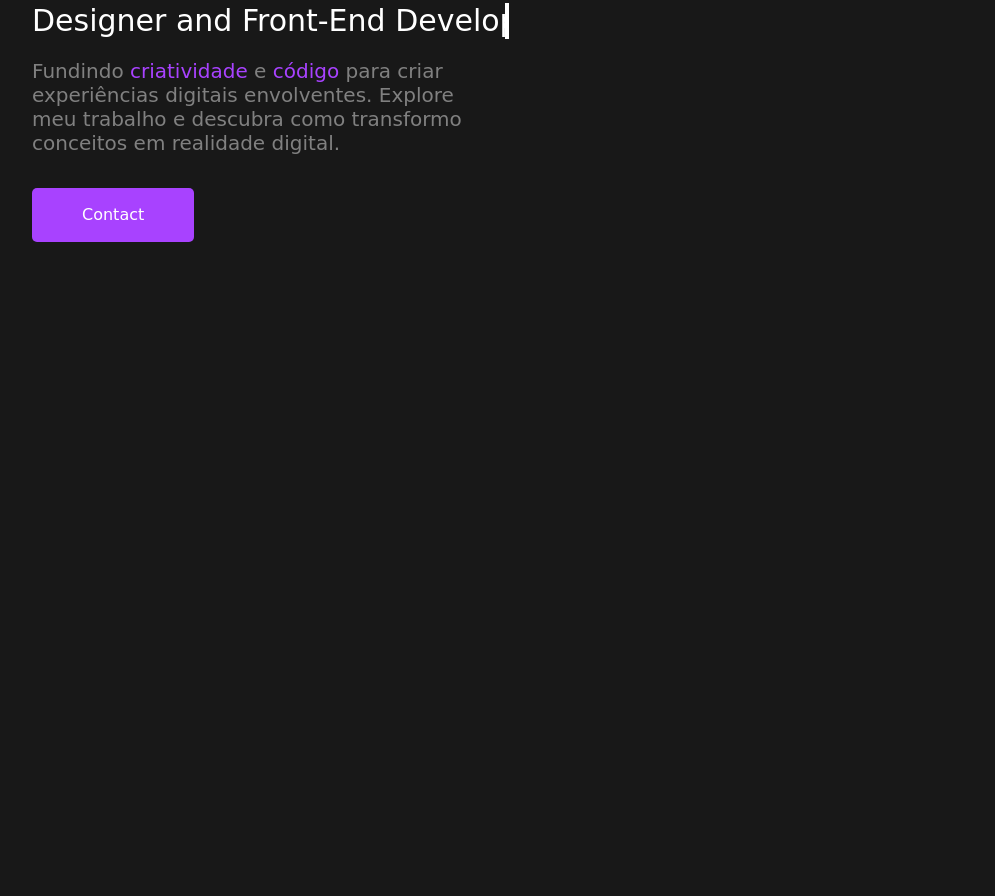
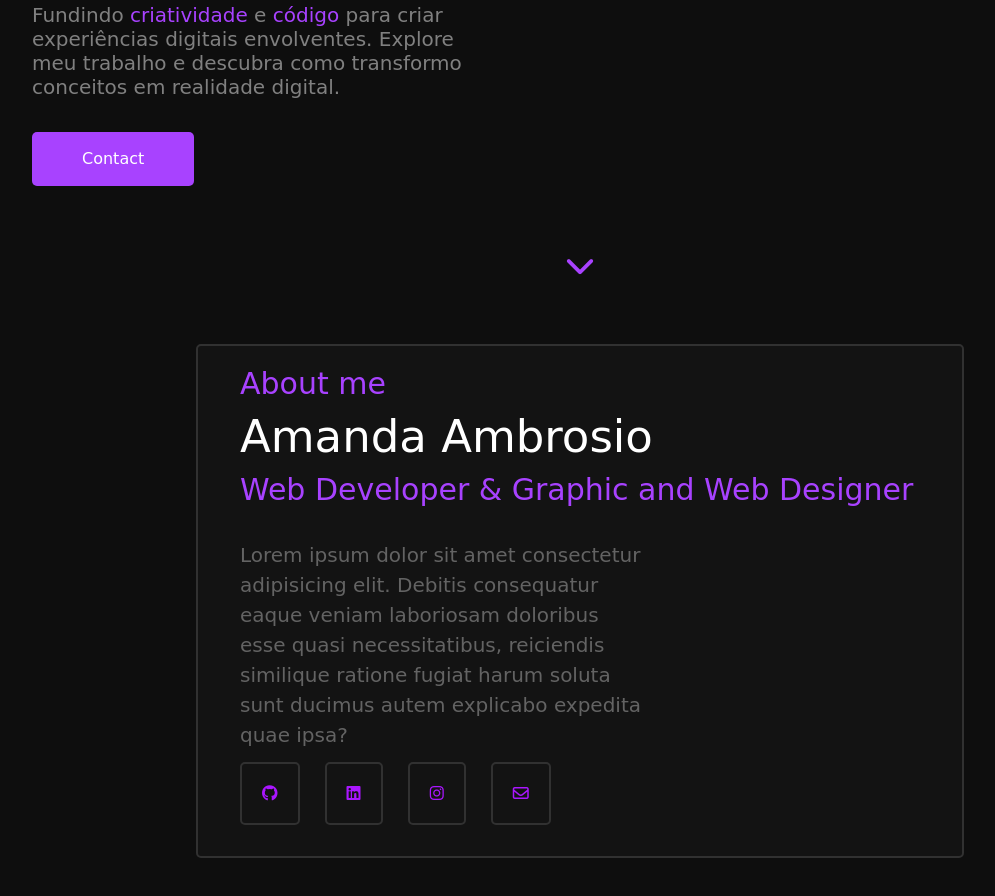
Before and after one commit to amandaambrosiov/portfolio_web, a plain HTML site: page index.html in a window 1280 px wide. Shown: the part 312-1208 px from the top of the page, without its empty margins (60-1055 px from the left). Before the commit the page ends 800 px from the top, so only its background shows below. Drawn offline with nearby package versions, Linux system fonts and the light colour scheme; a web font is replaced by a local one.

Commit message:
adcionei coisas ao portfolio

```diff
--- a/index.html
+++ b/index.html
@@ -1,5 +1,6 @@
 <!DOCTYPE html>
 <html lang="en">
+
 <head>
     <meta charset="UTF-8">
     <meta name="viewport" content="width=device-width, initial-scale=1.0">
@@ -13,9 +14,10 @@
         integrity="sha512-z3gLpd7yknf1YoNbCzqRKc4qyor8gaKU1qmn+CShxbuBusANI9QpRohGBreCFkKxLhei6S9CQXFEbbKuqLg0DA=="
         crossorigin="anonymous" referrerpolicy="no-referrer" />
 
-        <link rel="stylesheet" href="style.css">
+    <link rel="stylesheet" href="style.css">
     <title>Portfolio // Amanda Ambrosio</title>
 </head>
+
 <body>
     <header>
         <div class="iheader">
@@ -31,16 +33,52 @@
         </div>
     </header>
 
-    <article class="row">
+    <section class="row">
         <div class="section">
             <h2 class="introduce">Hi! I'm Amanda Ambrosio</h2>
+            <!-- <img src="imgs/aceno-unscreen.gif" alt=""> -->
             <h3 class="descricao">Designer and Front-End Developer</h3>
-            <h4 class="detail">Fundindo <span>criatividade</span>  e <span>código</span>  para criar experiências digitais envolventes. Explore meu trabalho e descubra como transformo conceitos em realidade digital.</h4>
+            <h4 class="detail">Fundindo <span>criatividade</span> e <span>código</span> para criar experiências digitais
+                envolventes. Explore meu trabalho e descubra como transformo conceitos em realidade digital.</h4>
             <div class="icontact">
                 <button class="ibtn">Contact</button>
             </div>
+            <div class="animate-btn">
+                <i class="fa-solid fa-chevron-down fa-bounce"></i>
+            </div>
         </div>
-    </article>
+
+    </section>
+
+    <section class="row sec2">
+        <div>
+            <h2 class="title_s">About me</h2>
+            <h1 class="subtitle_s">Amanda Ambrosio</h1>
+            <h1 class="subtitle2_s">Web Developer & Graphic and Web Designer</h1>
+            <p class="description_s">Lorem ipsum dolor sit amet consectetur adipisicing elit. Debitis consequatur eaque veniam laboriosam doloribus esse quasi necessitatibus, reiciendis similique ratione fugiat harum soluta sunt ducimus autem explicabo expedita quae ipsa?</p>
+            <nav class="contactmain_s">
+                <a href="" class="contact_s"><i class="fa-brands fa-github"></i></a>
+                <a href="" class="contact_s"><i class="fa-brands fa-linkedin"></i></a>
+                <a href="" class="contact_s"><i class="fa-brands fa-instagram"></i></a>
+                <a href="" class="contact_s"><i class="fa-regular fa-envelope"></i></a>
+            </nav>
+        </div>
+    </section>
+
+    <!-- <footer class="icontainer">
+        <div>
+            <a class="designed">Designed and Developed by Amanda Ambrosio</a>
+        </div>
+        <div>
+            <a class="copyright">Copyright <i class="fa-regular fa-copyright iconcopy"></i>2023 Amanda Ambrosio</a>
+        </div>
+        <div class="icontactfooter">
+            <a href=""><i class="fa-brands fa-github itemicon"></i></a>
+            <a href=""><i class="fa-brands fa-linkedin itemicon"></i></a>
+            <a href=""><i class="fa-brands fa-instagram itemicon"></i></a>
+        </div>
+    </footer> -->
 
 </body>
+
 </html>
--- a/style.css
+++ b/style.css
@@ -1,35 +1,53 @@
 @import url('https://fonts.googleapis.com/css2?family=Gabarito:wght@500&display=swap');
-*{
+
+* {
     margin: 0;
     padding: 0;
 }
-body{
-    background-color: #181818;
+
+::-webkit-scrollbar-track {
+    background-color: #313131;
+}
+
+::-webkit-scrollbar {
+    width: 7px;
+    background: #313131;
+}
+
+::-webkit-scrollbar-thumb {
+    background: #a842ff;
+    border-radius: 8px;
+}
+
+body {
+    background-color: #0e0e0e;
     font-family: 'Gabarito', cursive;
 }
-.iheader{
 
+.iheader {
     padding: 25px;
 }
 
-a.ilogo{
+a.ilogo {
 
     text-decoration: none;
-    color:white;
+    color: white;
     font-size: 30px;
 
 }
 
-.row{
+.row {
     margin-left: 5rem;
     margin-right: 5rem;
 }
-.introduce{
-    margin-top: 8rem;
+
+.introduce {
+    margin-top: 4.5rem;
     font-size: 70px;
     color: #a842ff;
 }
-.descricao{
+
+.descricao {
     color: white;
     font-size: 30px;
     border-right: 4px solid;
@@ -38,6 +56,16 @@ a.ilogo{
     overflow: hidden;
     animation: typing 2s steps(25), blinking 0.5s infinite step-end alternate;
 }
+
+.animate-btn {
+    display: flex;
+    justify-content: center;
+    color: #a842ff;
+    font-size: 30px;
+    margin-bottom: 4rem;
+    cursor: pointer;
+}
+
 @keyframes typing {
     from {
         width: 0;
@@ -49,54 +77,155 @@ a.ilogo{
         border-color: transparent;
     }
 }
-  .detail{
+
+.detail {
     margin-top: 20px;
     color: grey;
     font-size: 20px;
     width: 40%;
 }
-  .detail span{
+
+.detail span {
     color: #a842ff;
     font-size: 20px;
 }
-.ibtn{
+
+.ibtn {
     border: none;
     background-color: #a842ff;
     color: white;
     padding: 15px 50px;
     border-radius: 5px;
     margin-top: 25px;
+    margin-bottom: 4rem;
     transition: padding 0.6s linear;
 }
-.ibtn:hover{
-    padding: 15px 60px ;
+
+.ibtn:hover {
+    padding: 15px 60px;
 }
 
+.icontainer {
+    position: fixed;
+    background-color: #080808;
+    bottom: 0;
+    width: 100%;
+    /* height: 50px; */
+    padding: 15px 0;
+    display: flex;
+    justify-content: space-evenly;
+
+}
+
+.designed {
+    font-size: 15px;
+    text-decoration: none;
+    color: #a842ff;
+}
+
+.copyright {
+    font-size: 15px;
+    text-decoration: none;
+    color: #a842ff;
+}
+
+.iconcopy {
+    margin-right: 7px;
+    margin-left: 7px;
+    color: #a842ff;
+}
+
+.icontactfooter {
+    font-size: 15px;
+}
+
+.icontactfooter a {
+    text-decoration: none;
+    color: #a842ff;
+}
+
+.itemicon {
+    margin-right: 2rem;
+}
+
+.sec2 {
+    border: 2px solid #313131;
+    background-color:#131313;
+    transition: border 0.6s linear; /*função para transição do hover*/
+    border-radius: 5px;
+    padding: 20px 30px;
+    margin-left: 16rem;
+    margin-right: 16rem;
+    margin-bottom: 6rem;
+}
+
+.sec2:hover {
+    border: 2px solid #aa16ff;
+}
+.title_s{
+    color: #a842ff;
+    font-size: 30px;
+}
+.subtitle_s{
+    color: white;
+    font-size: 45px;
+}
+.subtitle2_s{
+    color: #a842ff;
+    font-size: 30px;
+}
+.description_s{
+    margin-top: 2rem;
+    font-size: 20px;
+    width: 60%;
+    color: #636363;
+}
+.contactmain_s{
+    margin-top: 2rem;
+    margin-bottom: 30px;
+}
+.contact_s{
+    border: 2px solid #313131;
+    margin-right: 20px;
+    border-radius: 5px;
+    padding: 20px;
+    color: #aa16ff;
+    transition: border 0.6s linear; /*função para transição do hover*/
+}
+.contact_s:hover{
+    border: 2px solid #aa16ff;
+}
 /* RESPONSIVIDADE PARA CELULAR */
 @media screen {
-    @media (min-width:900px){
-        .ilogo{
+    @media (min-width:900px) {
+        .ilogo {
             margin-left: 4rem;
         }
-        .imenu{
+
+        .imenu {
             display: none;
         }
-        .menuright{
+
+        .menuright {
             display: flex;
             float: right;
             margin-top: 5px;
 
         }
-        .menuright a{
+
+        .menuright a {
             text-decoration: none;
-            color:white;
+            color: white;
             margin-right: 5rem;
             padding: 4px 10px;
             position: relative;
             /* border: 2px solid grey; */
             /* transition: border 0.6s linear; */
         }
-        .menuright a::before{
+.menuright a:hover{
+    color: #6b6b6b;
+}
+        .menuright a::before {
             content: "";
             position: absolute;
             width: 100%;
@@ -110,24 +239,26 @@ a.ilogo{
             -webkit-transition: all 0.3s ease-in-out 0s;
             transition: all 0.3s ease-in-out 0s;
         }
+
         .menuright a:hover:before {
             visibility: visible;
             -webkit-transform: scaleX(1);
             transform: scaleX(1);
         }
-        /* .menuright a:hover{ */
-            /* border: 2px solid #aa16ff; */
-            /* color: #a5a5a5;
-        } */
+
+
     }
-    @media(max-width:900px){
-        .ilogo{
+
+    @media(max-width:900px) {
+        .ilogo {
             margin-left: 0rem;
         }
-        .menuright{
+
+        .menuright {
             display: none;
         }
-        .imenu{
+
+        .imenu {
             display: flex;
             float: right;
             background: none;
@@ -136,14 +267,17 @@ a.ilogo{
             color: white;
             margin-top: 8px;
         }
-        .row{
+
+        .row {
             margin-left: 2rem;
         }
-        .introduce{
+
+        .introduce {
             margin-top: 3rem;
         }
-        .detail{
-            width:85%;
+
+        .detail {
+            width: 85%;
         }
     }
 }
```
Lines whose indentation alone changed are shown as unchanged.
